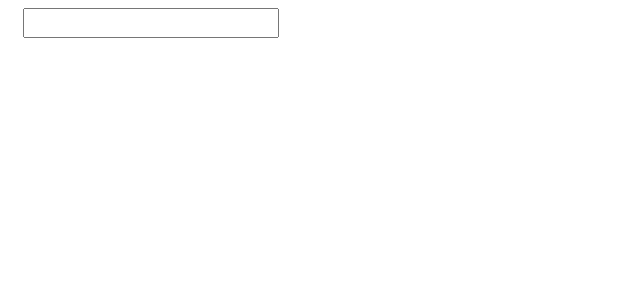
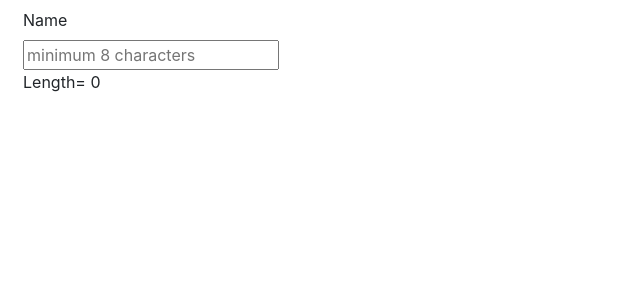
Before and after one commit to SurbhiBisarwal/welcome, an Angular app: page / in a window 1280 px wide. Shown: the top 300 px of the page, without its empty margins (0-640 px from the left). Built offline with nearby package versions, Linux system fonts and the light colour scheme.

Commit message:
Length of name  NG-A5#1 task 2

```diff
--- a/src/app/app.component.html
+++ b/src/app/app.component.html
@@ -1,10 +1,17 @@
 <div class="container m-2">
+  <label>Name</label><br />
   <input
     type="text"
-    (keyup)="event('keyup')"
-    (change)="event('change')"
-    (focus)="event('focus')"
-    (focusout)="event('focusout')"
-    (mouseenter)="event('mouseenter')"
+    placeholder="minimum 8 characters"
+    (keyup)="event($event.target.value)"
   />
+  <div>
+    <label>Length=</label>
+    {{ length }}
+  </div>
+  <div>
+    <span *ngIf="length < 8 && length > 0" style="color: red"
+      >Minimum length is 8 characters</span
+    >
+  </div>
 </div>
--- a/src/app/app.component.ts
+++ b/src/app/app.component.ts
@@ -6,7 +6,9 @@ import { FormBuilder, FormGroup } from "@angular/forms";
   styleUrls: ["./app.component.scss"],
 })
 export class AppComponent {
-  event(s: string) {
-    console.log(s);
+  length: number = 0;
+
+  event(value: string) {
+    this.length = value.length;
   }
 }
```
